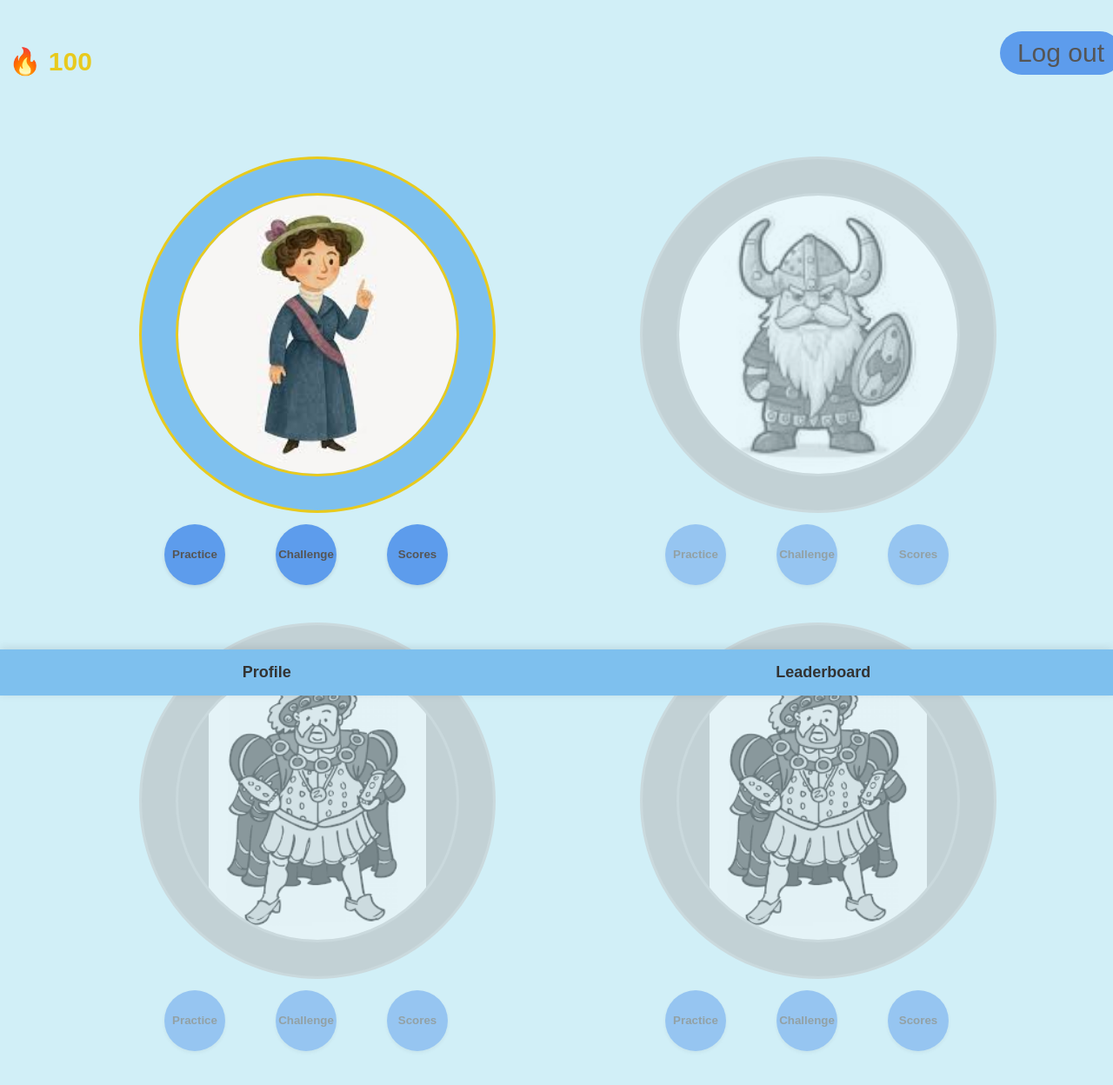
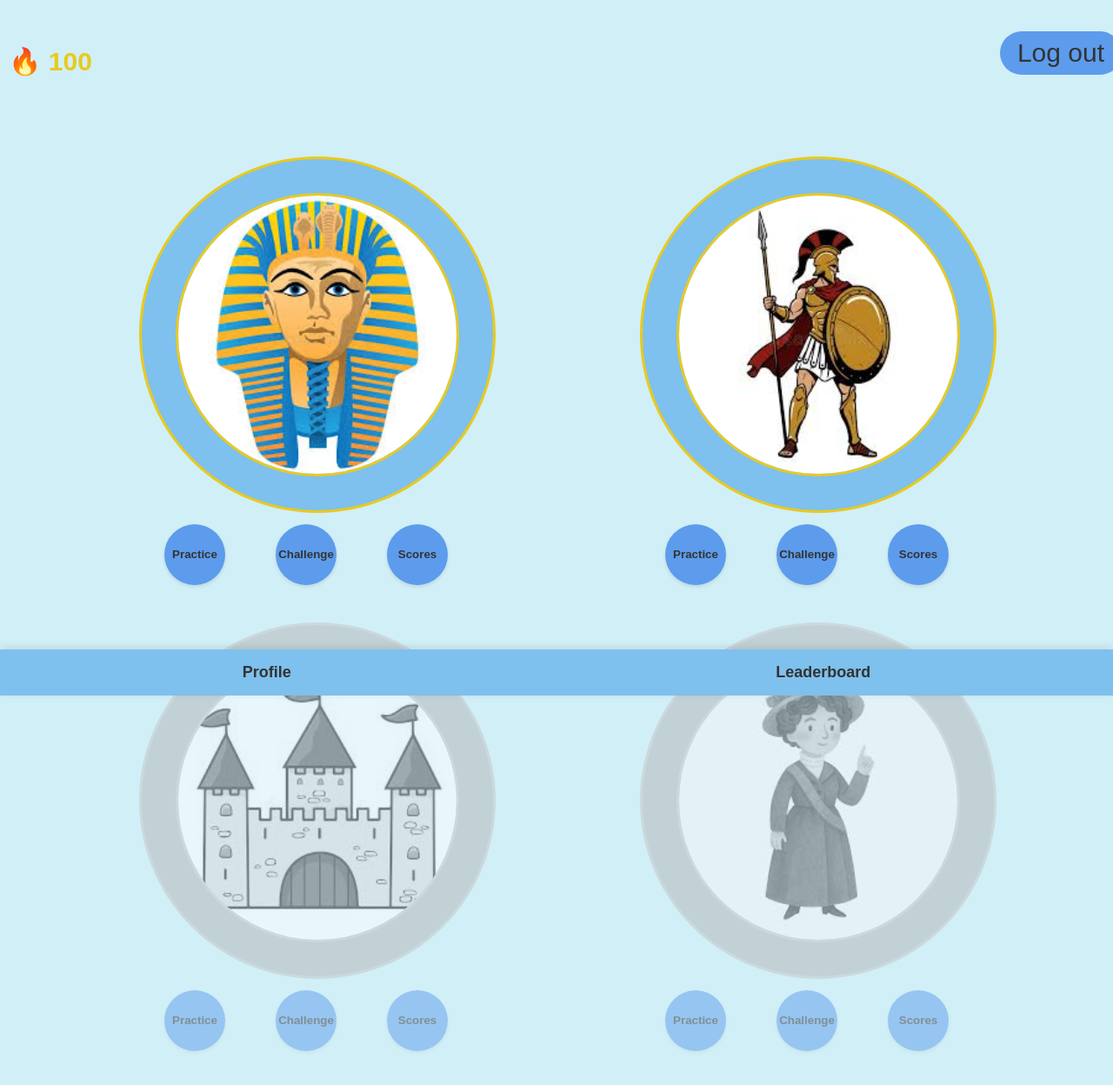
Before and after one commit to 0BluSky0/project-alpha, a plain HTML site: page client/homepage/index.html in a window 1280 px wide. Shown: the whole page at 87% size. Drawn offline with Linux system fonts and the light colour scheme.

Commit message:
change pictures for homepage

```diff
--- a/client/challenge/styles.css
+++ b/client/challenge/styles.css
@@ -37,8 +37,8 @@
 [data-theme="forest"] {
   --primary: #2e8b57;
   --secondary: #3cb371;
-  --background: #f0f8ff;
-  --text: #2f4f4f;
+  --background: rgba(144, 238, 144, 0.676);
+  --text: #162020;
   --text-light: #556b2f;
   --accent: #cd853f;
 }
--- a/client/homepage/index.html
+++ b/client/homepage/index.html
@@ -23,17 +23,17 @@
       <div id="topic-1" class="topic">
         <div class="icon-container">
           <div class="icon">
-            <img src="assets/suffragette.jpg" alt="suffragette" />
+            <img src="assets/egypt.jpg" alt="ancient egypt" />
           </div>
         </div>
         <div class="options">
-        <button class="practice" data-topic="suffragettes">
+        <button class="practice" data-topic="ancient_egypt">
           <p>Practice</p>
         </button>
-        <button class="challenge" data-topic="suffragettes">
+        <button class="challenge" data-topic="ancient_egypt">
             <p>Challenge</p>
         </button>
-        <button class="scores" data-topic="suffragettes">
+        <button class="scores" data-topic="ancient_egypt">
             <p>Scores</p>
         </button>
         </div>
@@ -41,17 +41,17 @@
       <div id="topic-2" class="topic">
         <div class="icon-container">
           <div class="icon">
-            <img src="assets/viking.jpg" alt="viking" />
+            <img src="assets/greece.jpg" alt="ancient greece" />
           </div>
         </div>
         <div class="options">
-        <button class="practice" data-topic="vikings">
+        <button class="practice" data-topic="ancient_greece">
           <p>Practice</p>
         </button>
-        <button class="challenge" data-topic="vikings">
+        <button class="challenge" data-topic="ancient_greece">
             <p>Challenge</p>
         </button>
-        <button class="scores" data-topic="vikings">
+        <button class="scores" data-topic="ancient_greece">
             <p>Scores</p>
         </button>
         </div>
@@ -63,7 +63,7 @@
       <div id="topic-3" class="topic">
         <div class="icon-container">
           <div class="icon">
-            <img src="assets/king.png" alt="king" />
+            <img src="assets/castle.jpg" alt="king" />
           </div>
         </div>
         <div class="options">
@@ -81,17 +81,17 @@
       <div id="topic-4" class="topic">
         <div class="icon-container">
           <div class="icon">
-            <img src="assets/king.png" alt="king" />
+            <img src="assets/suffragette.jpg" alt="suffragette" />
           </div>
         </div>
         <div class="options">
-        <button class="practice" data-topic="kings">
+        <button class="practice" data-topic="suffragettes">
           <p>Practice</p>
         </button>
-        <button class="challenge" data-topic="kings">
+        <button class="challenge" data-topic="suffragettes">
             <p>Challenge</p>
         </button>
-        <button class="scores" data-topic="kings">
+        <button class="scores" data-topic="suffragettes">
             <p>Scores</p>
         </button>
         </div>
--- a/client/homepage/index.js
+++ b/client/homepage/index.js
@@ -29,7 +29,7 @@ function setTheme(themeName) {
   localStorage.setItem("theme", themeName);
 }
 
-const unlockedTopics = ["suffragettes"]
+const unlockedTopics = ["ancient_egypt", "ancient_greece"]
 
 document.addEventListener("DOMContentLoaded", applyTopicLocks);
 
--- a/client/homepage/styles.css
+++ b/client/homepage/styles.css
@@ -37,7 +37,7 @@
 [data-theme="forest"] {
   --primary: #2E8B57;
   --secondary: #3CB371;
-  --background: #F0F8FF;
+  --background: rgba(144, 238, 144, 0.676);
   --text: #2F4F4F;
   --text-light: #556B2F;
   --accent: #CD853F;
@@ -77,7 +77,7 @@ body {
 
 button {
   background-color: var(--primary);
-  color: var(--text-light);
+  color: var(--text);
   border: none;
   padding: 10px 20px;
   border-radius: 8px;
--- a/client/signup/styles.css
+++ b/client/signup/styles.css
@@ -37,7 +37,7 @@
 [data-theme="forest"] {
   --primary: #2e8b57;
   --secondary: #3cb371;
-  --background: #f0f8ff;
+  --background: rgba(144, 238, 144, 0.676)
   --text: #2f4f4f;
   --text-light: #556b2f;
   --accent: #cd853f;
```
Also changed, not shown: client/challenge/index.html (+1 -1 lines), client/challenge/index.js (+11 -0 lines), client/homepage/assets/castle.jpg (added), client/homepage/assets/egypt.jpg (added), client/homepage/assets/greece.jpg (added), client/homepage/assets/king.png (deleted).
